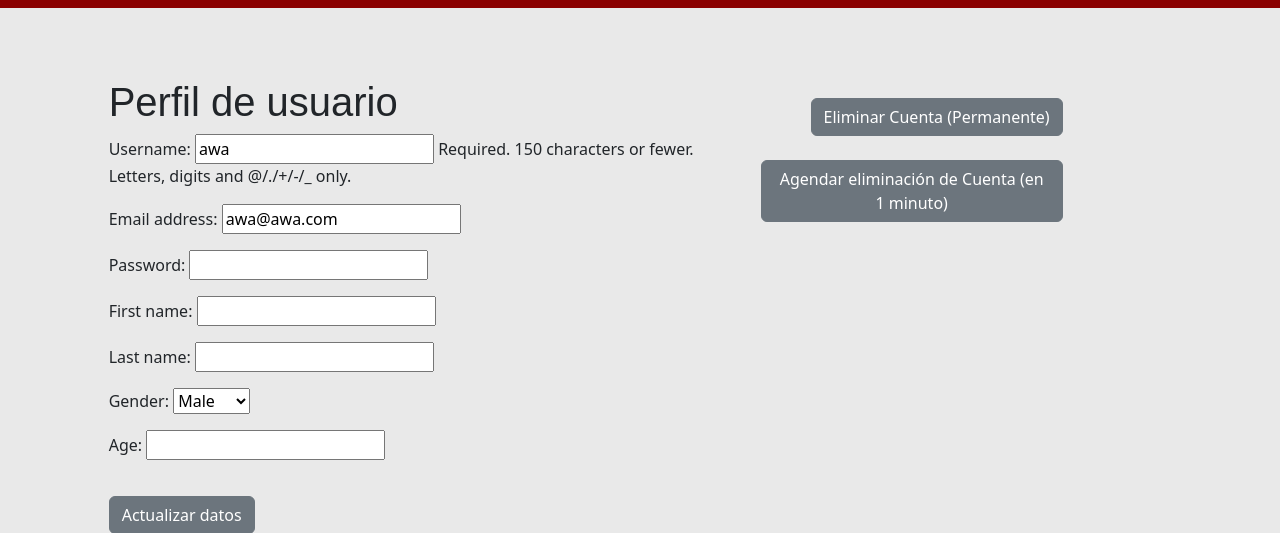
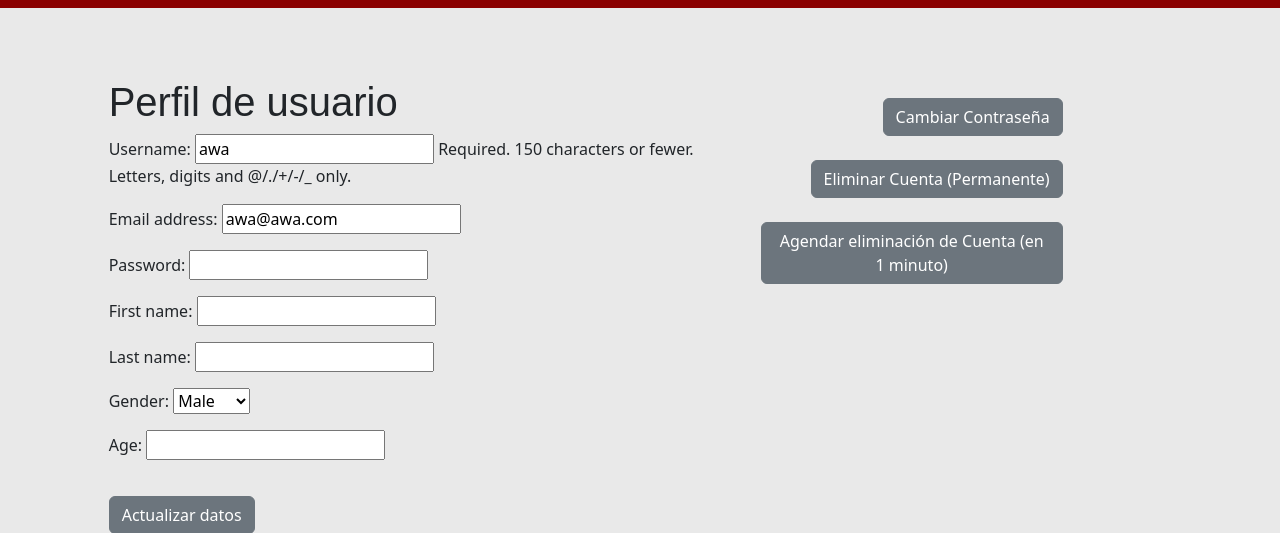
Before and after one commit to Kaleto13/TANUKI-TECH, a Django app: page /profile/ in a window 1280 px wide. Shown: the part 86-619 px from the top of the page. Run offline with Django 4.2, Linux system fonts and the light colour scheme; a user stored in the database is signed in; parts of the project's set-up code (start-up, migrations or seed data) failed here and were passed over; some libraries are stand-ins or nearby versions; some web fonts are replaced.

Commit message:
cambiar contraseña añadido a perfil de usuario

```diff
--- a/Proyecto/base/templates/base/newpassword.html
+++ b/Proyecto/base/templates/base/newpassword.html
@@ -107,13 +107,13 @@
                 </div>
 
                 <input class="btn btn-secondary" type="submit" value="Cambiar Clave" />
-                <a href="{% url 'home'%}" class="btn btn-secondary">Volver</a>
+                <input class="btn btn-secondary" type="button" value="Volver" onclick="history.back()">
 
             </form>
           </div>
         {% else %}
           <h1 id="subtitle">No tiene acceso a esta página.</h1>
-          <a href="{% url 'home'%}" class="btn btn-secondary">Volver</a>
+          <a href="{% url 'home'%}" class="btn btn-secondary">Volver a Inicio</a>
         {% endif %}
       </div>
 
--- a/Proyecto/base/templates/base/profile.html
+++ b/Proyecto/base/templates/base/profile.html
@@ -62,10 +62,17 @@
         </div>
 
         <div class="col-3 text-end">
+            <form method="post" action="{% url 'cambiarcontraseña' %}">
+                {% csrf_token %}
+                <button type="submit" class="btn btn-secondary" id="login-btn">Cambiar Contraseña</button>
+            </form>
+
+            <br>
+
             <!-- Button for immediate account deletion -->
             <form method="post" action="{% url 'delete_account' %}">
                 {% csrf_token %}
-                <button type="submit" class="btn btn-secondary" id="login-btn">Eliminar Cuenta (Permanente)</button>
+                <button type="submit" class="btn btn-secondary">Eliminar Cuenta (Permanente)</button>
             </form>
 
             <br>
--- a/Proyecto/base/views.py
+++ b/Proyecto/base/views.py
@@ -71,8 +71,11 @@ def profile(request):
     else:
         form = UserDataForm(instance=request.user)
         print(form)
+
+    title = "Perfil de Usuario"
     context = {
         'form': form,
+        'title': title,
     }
     return render(request, 'base/profile.html', context)
 
```
